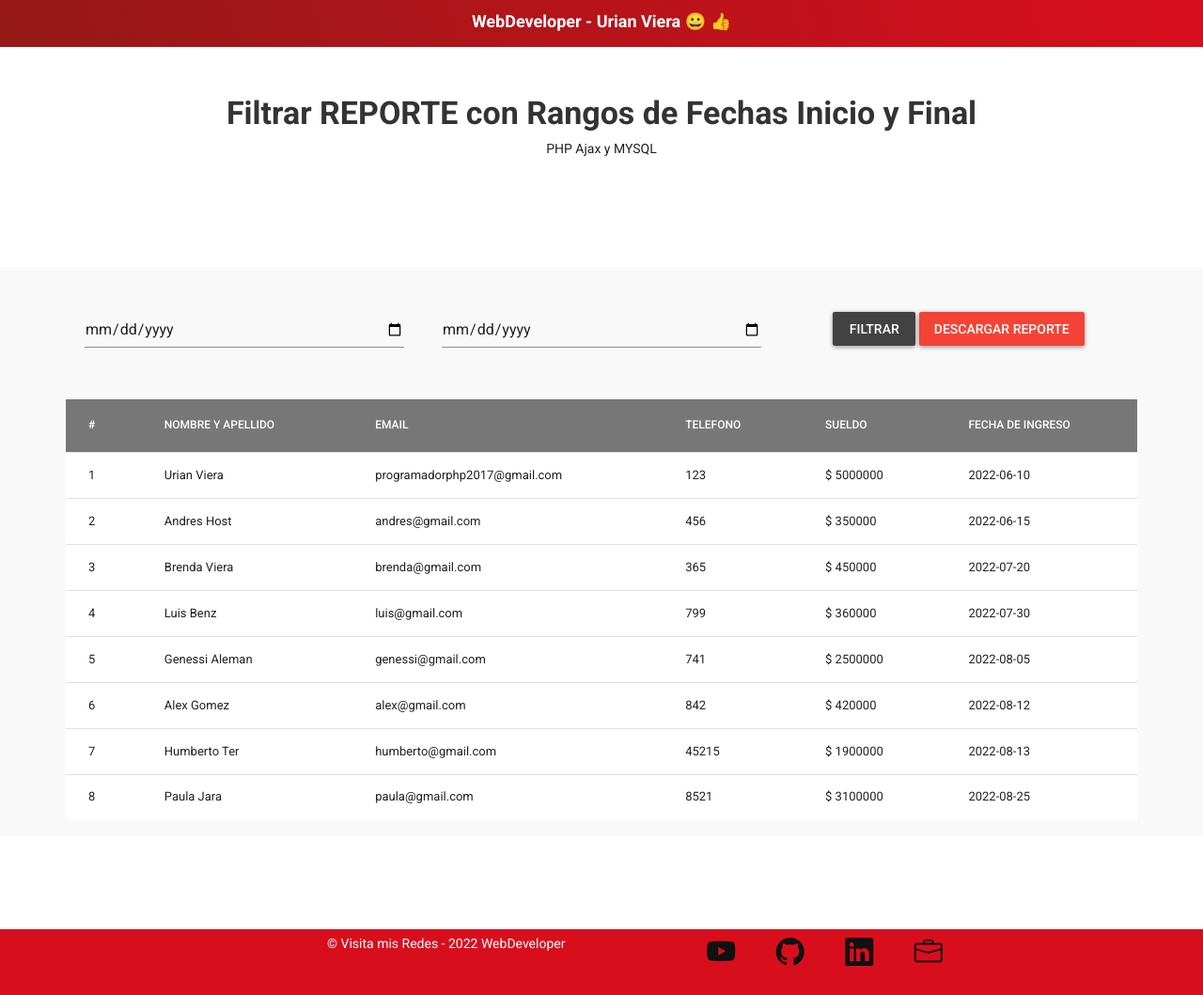
After one commit to urian121/crear-reporte-excel-xls-por-filtro-fecha-de-inicio-y-fecha-fin-en-un-rango-de-fecha-usando-PHP-MySQL, a PHP site: page /index.php in a window 1280 px wide. The commit adds this page. Shown: the whole page at 94% size. Run offline with PHP 8.4, Linux system fonts and the light colour scheme; data comes from the database, SQL or seed files in the repository.

Commit message:
mejorando la consulta sql

```diff
--- a/assets/css/home.css
+++ b/assets/css/home.css
@@ -30,7 +30,6 @@ header .contenedor_header {
 
 section {
   width: 100%;
-  position: absolute;
   background-color: #f9f9f9;
 }
 .flex-container {
@@ -61,7 +60,7 @@ section {
     bottom: 0;
     height: 70px;
     color: white;
-    position: absolute;
+  /*  position: absolute;*/
 }
 
 .bi-github, .bi-youtube, .bi-linkedin, .bi-briefcase{
@@ -95,3 +94,9 @@ a:hover{
     font-size: 15px;
   }
 }
+
+
+table thead{
+  background-color: #777 !important;
+  color: #fff !important;
+}
--- /dev/null
+++ b/config.php
@@ -0,0 +1,12 @@
+<?php
+/**conexion a BD */
+$usuario  = "root";
+$password = "";
+$servidor = "localhost";
+$basededatos = "ejemplo_youtube";
+$con = mysqli_connect($servidor, $usuario, $password) or die("No se ha podido conectar al Servidor");
+mysqli_query($con,"SET SESSION collation_connection ='utf8_unicode_ci'");
+$db = mysqli_select_db($con, $basededatos) or die("Upps! Error en conectar a la Base de Datos");
+
+
+?>
--- a/index.html
+++ b/index.php
@@ -13,7 +13,6 @@
     <link href="assets/css/material.min.css" rel="stylesheet">
     <link rel="stylesheet" href="assets/css/home.css">
     <link rel="stylesheet" href="./assets/css/loader.css">
-
 </head>
     <body>
         <header>
@@ -45,34 +44,75 @@
         <div class="container">
           <div class="row">
             <div class="col-md-12 text-center" style="padding:100px 0px;">
-              <h2 class="text-center" style="color:#333; font-weight:900;">Crear REPORTE por Fecha de Inicio y Fecha Final</h2>
+              <h2 class="text-center" style="color:#333; font-weight:900;">
+                Filtrar REPORTE con Rangos de Fechas Inicio y Final
+              </h2>
+              <p>
+                PHP Ajax y MYSQL
+              </p>
             </div>
           </div>
         </div>
-
 
 
       <section>
           <div class="container">
             <div class="row">
 
-              <div class="col-md-12 text-center" style="padding:100px 0px;">
-
+              <div class="col-md-12 text-center mt-5">
                 <form action="DescargarReporte_x_fecha.php" method="post" accept-charset="utf-8">
                   <div class="row">
                     <div class="col">
-                      <input type="text" name="fecha_ingreso" class="form-control" id="exampleInputDatePicker1" placeholder="Fecha de Inicio">
+                      <input type="date" name="fecha_ingreso" class="form-control"  placeholder="Fecha de Inicio" required>
                     </div>
                     <div class="col">
-                      <input type="text" name="fechaFin" class="form-control" id="exampleInputDatePicker2" placeholder="Fecha Final">
+                      <input type="date" name="fechaFin" class="form-control" placeholder="Fecha Final" required>
                     </div>
                     <div class="col">
-                      <button type="submit" class="btn btn-danger">Descargar Reporte</button>
+                      <span class="btn btn-dark mb-2" id="filtro">Filtrar</span>
+                      <button type="submit" class="btn btn-danger mb-2">Descargar Reporte</button>
                     </div>
                   </div>
                 </form>
+              </div>
 
+              <div class="col-md-12 text-center mt-5">
+                <span id="loaderFiltro">  </span>
               </div>
+
+
+            <div class="table-responsive resultadoFiltro">
+              <table class="table table-hover" id="tableEmpleados">
+                <thead>
+                  <tr>
+                    <th scope="col">#</th>
+                    <th scope="col">NOMBRE Y APELLIDO</th>
+                    <th scope="col">EMAIL</th>
+                    <th scope="col">TELEFONO</th>
+                    <th scope="col">SUELDO</th>
+                    <th scope="col">FECHA DE INGRESO</th>
+                  </tr>
+                </thead>
+              <?php
+              include('config.php');
+              $sqlTrabajadores = ('SELECT * FROM trabajadores ORDER BY fecha_ingreso ASC');
+              $query = mysqli_query($con, $sqlTrabajadores);
+              $i =1;
+                while ($dataRow = mysqli_fetch_array($query)) { ?>
+                <tbody>
+                  <tr>
+                    <td><?php echo $i++; ?></td>
+                    <td><?php echo $dataRow['nombre'] . ' '. $dataRow['apellido']; ?></td>
+                    <td><?php echo $dataRow['email'] ; ?></td>
+                    <td><?php echo $dataRow['telefono'] ; ?></td>
+                    <td><?php echo '$ '. $dataRow['sueldo'] ; ?></td>
+                    <td><?php echo $dataRow['fecha_ingreso'] ; ?></td>
+                </tr>
+                </tbody>
+              <?php } ?>
+              </table>
+            </div>
+
             </div>
           </div>
       </section>
@@ -113,12 +153,41 @@
       setTimeout(function(){
         $('body').addClass('loaded');
       }, 1000);
-  });
 
-  $('#exampleInputDatePicker1, #exampleInputDatePicker2').pickdate();
 
+//FILTRANDO REGISTROS
+$("#filtro").on("click", function(e){
+  e.preventDefault();
+
+  loaderF(true);
+
+  var f_ingreso = $('input[name=fecha_ingreso]').val();
+  var f_fin = $('input[name=fechaFin]').val();
+  console.log(f_ingreso + '' + f_fin);
+
+  if(f_ingreso !="" && f_fin !=""){
+    $.post("filtro.php", {f_ingreso, f_fin}, function (data) {
+      $("#tableEmpleados").hide();
+      $(".resultadoFiltro").html(data);
+      loaderF(false);
+    });
+  }else{
+    $("#loaderFiltro").html('<p style="color:red;  font-weight:bold;">Debe seleccionar ambas fechas</p>');
+  }
+} );
+
+
+function loaderF(statusLoader){
+    console.log(statusLoader);
+    if(statusLoader){
+      $("#loaderFiltro").show();
+      $("#loaderFiltro").html('<img class="img-fluid" src="assets/img/cargando.svg" style="left:50%; right: 50%; width:50px;">');
+    }else{
+      $("#loaderFiltro").hide();
+    }
+  }
+});
 </script>
-
 
 </body>
 </html>
```
Also changed, not shown: DescargarReporte_x_fecha.php (+10 -22 lines), filtro.php (added, +47 -0 lines), table_trabajadores.sql (renamed from Tabla_trabajadores.sql, +11 -9 lines), assets/img/cargando.svg (added).
